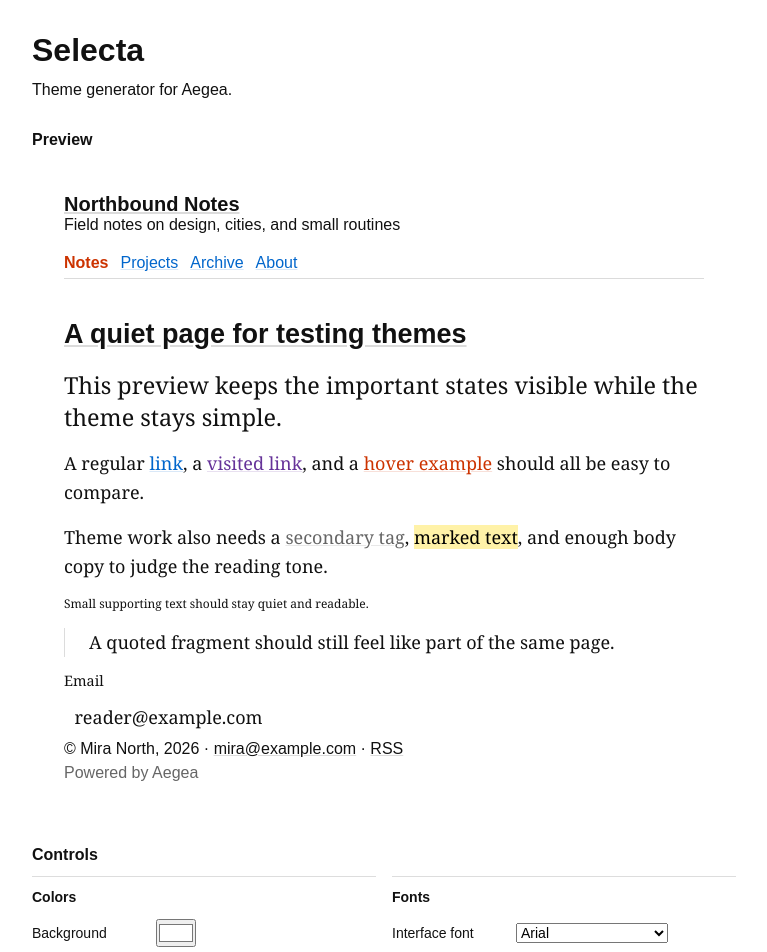
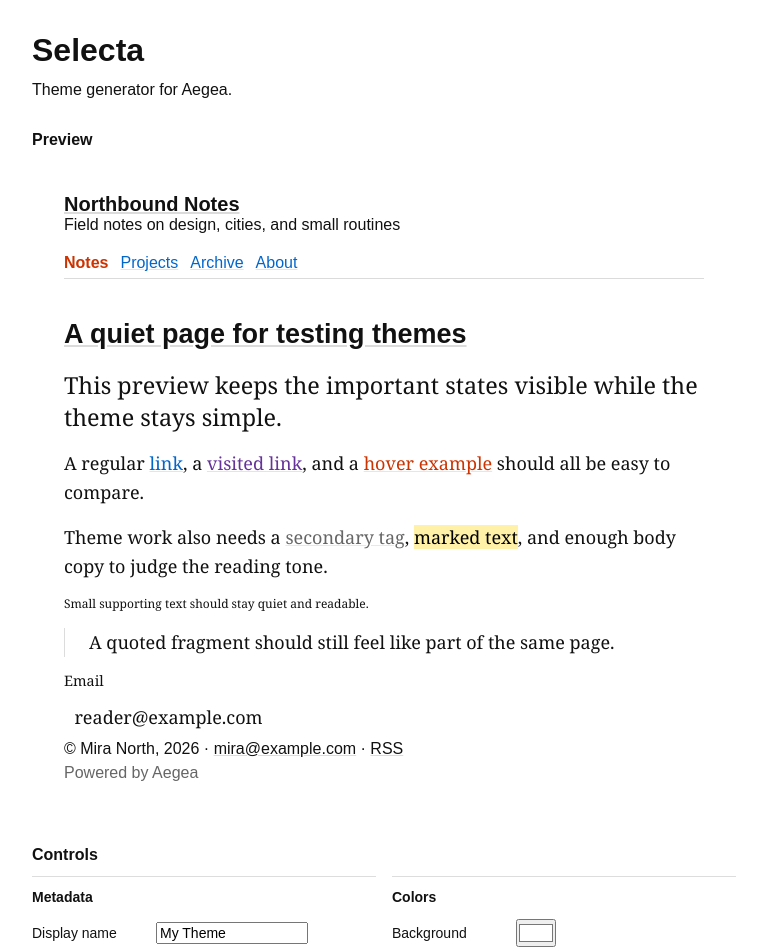
Before and after one commit to hvab/Selecta, a Vue app: page / in a window 1280 px wide. Shown: the top 952 px of the page, without its empty margins (256-1023 px from the left). Built offline with nearby package versions, Linux system fonts and the light colour scheme.

Commit message:
add metadata controls

```diff
--- a/src/App.vue
+++ b/src/App.vue
@@ -1,15 +1,29 @@
 <script setup>
-import { computed, reactive } from 'vue';
+import { computed, reactive, ref } from 'vue';
 import ThemeControls from './components/ThemeControls.vue';
 import AegeaPreview from './preview/AegeaPreview.vue';
 import { generateThemeCss } from './theme/css.js';
+import { suggestFolderName } from './theme/metadata.js';
 import { initialThemeState } from './theme/model.js';
 import { generateThemeInfo } from './theme/themeInfo.js';
 
 const themeState = reactive(structuredClone(initialThemeState));
+const folderNameEdited = ref(false);
 const themeStateJson = computed(() => JSON.stringify(themeState, null, 2));
 const themeCss = computed(() => generateThemeCss(themeState));
 const themeInfo = computed(() => generateThemeInfo(themeState));
+
+function updateMetaField(key, value) {
+  themeState.meta[key] = value;
+
+  if (key === 'displayName' && !folderNameEdited.value) {
+    themeState.meta.folderName = suggestFolderName(value);
+  }
+
+  if (key === 'folderName') {
+    folderNameEdited.value = true;
+  }
+}
 
 function updatePaletteField(key, value) {
   themeState.palette[key] = value;
@@ -37,9 +51,11 @@ function updateLayoutField(key, value) {
     <section>
       <h2>Controls</h2>
       <ThemeControls
+        :meta="themeState.meta"
         :palette="themeState.palette"
         :typography="themeState.typography"
         :layout="themeState.layout"
+        @update:meta-field="updateMetaField"
         @update:palette-field="updatePaletteField"
         @update:typography-field="updateTypographyField"
         @update:layout-field="updateLayoutField"
--- a/src/components/ThemeControls.vue
+++ b/src/components/ThemeControls.vue
@@ -1,5 +1,9 @@
 <script setup>
 defineProps({
+  meta: {
+    type: Object,
+    required: true,
+  },
   palette: {
     type: Object,
     required: true,
@@ -14,7 +18,23 @@ defineProps({
   },
 });
 
-const emit = defineEmits(['update:palette-field', 'update:typography-field', 'update:layout-field']);
+const emit = defineEmits([
+  'update:meta-field',
+  'update:palette-field',
+  'update:typography-field',
+  'update:layout-field',
+]);
+
+const metadataControls = [
+  {
+    key: 'displayName',
+    label: 'Display name',
+  },
+  {
+    key: 'folderName',
+    label: 'Folder name',
+  },
+];
 
 const colorControls = [
   {
@@ -161,6 +181,19 @@ function getNumericValue(control, value) {
 <template>
   <div class="theme-controls">
     <div class="control-group">
+      <h3>Metadata</h3>
+      <label v-for="control in metadataControls" :key="control.key" class="control-row">
+        <span class="control-label">{{ control.label }}</span>
+        <input
+          class="text-control"
+          type="text"
+          :value="meta[control.key]"
+          @input="emit('update:meta-field', control.key, $event.target.value)"
+        />
+      </label>
+    </div>
+
+    <div class="control-group">
       <h3>Colors</h3>
       <label v-for="control in colorControls" :key="control.key" class="control-row">
         <span class="control-label">{{ control.label }}</span>
--- a/src/style.css
+++ b/src/style.css
@@ -84,12 +84,14 @@ pre {
 }
 
 .select-control,
-.range-control {
+.range-control,
+.text-control {
   width: 100%;
   min-width: 0;
 }
 
-.select-control {
+.select-control,
+.text-control {
   font: inherit;
 }
 
--- /dev/null
+++ b/src/theme/metadata.js
@@ -0,0 +1,10 @@
+export function suggestFolderName(displayName) {
+  return displayName
+    .trim()
+    .toLowerCase()
+    .normalize('NFKD')
+    .replace(/[\u0300-\u036f]/g, '')
+    .replaceAll("'", '')
+    .replace(/[^a-z0-9]+/g, '-')
+    .replace(/^-+|-+$/g, '');
+}
```
Also changed, not shown: 2 other files (tests, documents, lock files or other folders).
